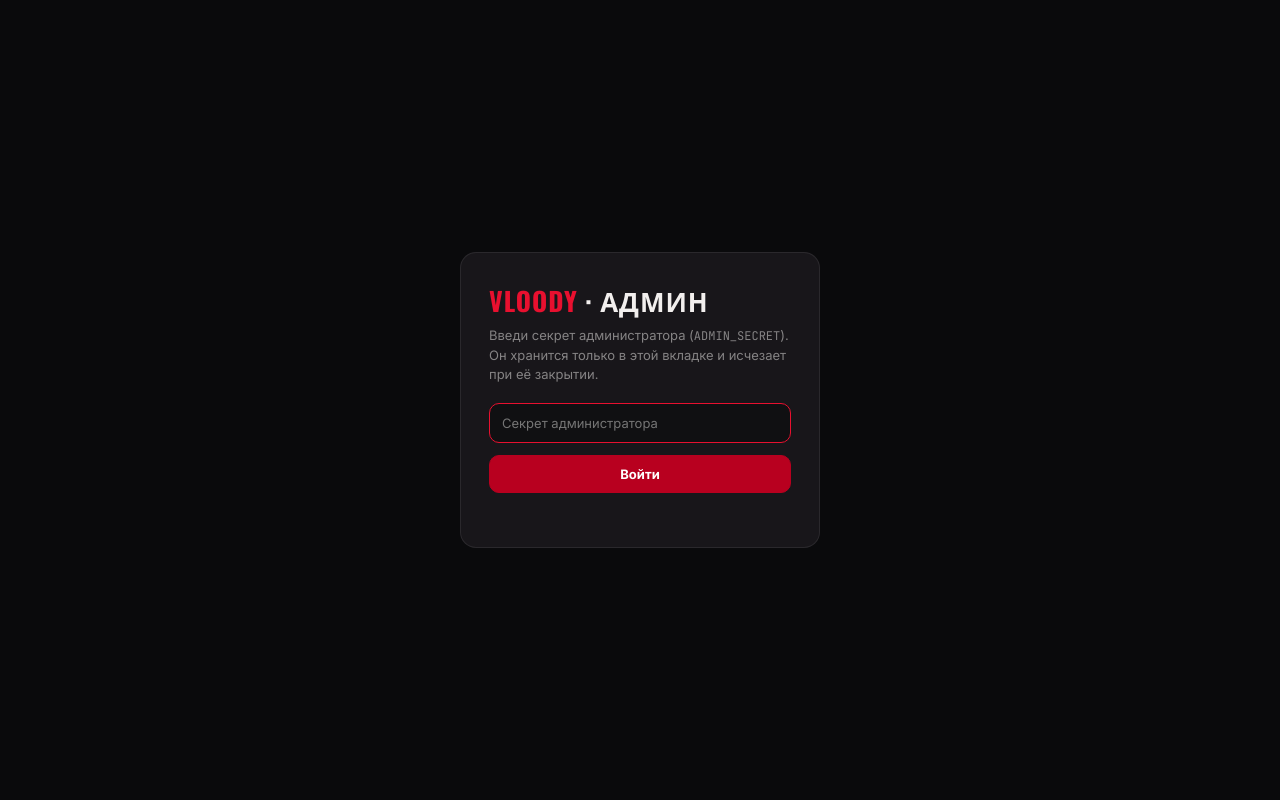
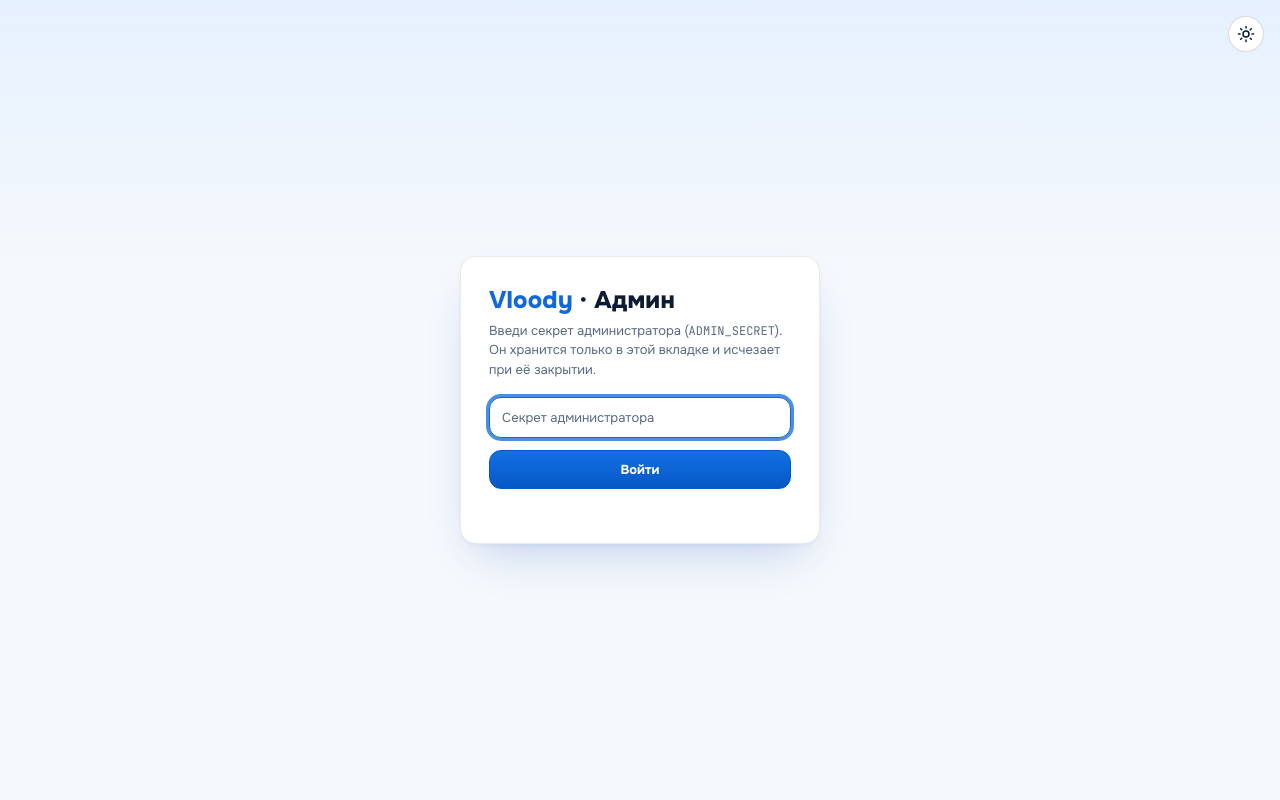
Before and after one commit to lrexe/CosmoDrop, a Flask app: page /admin in a window 1280 px wide. Run offline with Flask 3, Linux system fonts and the light colour scheme.

Commit message:
Admin panel on shared Vloody design tokens with dark/light theme switch
Co-Authored-By: Claude Sonnet 5.5 <noreply@anthropic.com>

```diff
--- a/templates/admin.html
+++ b/templates/admin.html
@@ -5,98 +5,111 @@
 <meta name="viewport" content="width=device-width, initial-scale=1.0">
 <meta name="robots" content="noindex, nofollow">
 <title>Vloody · Админ</title>
-<link href="https://fonts.googleapis.com/css2?family=Oswald:wght@500;600;700&family=Inter:wght@400;500;600;700&family=JetBrains+Mono:wght@400;500;700&display=swap" rel="stylesheet">
+<link rel="preconnect" href="https://fonts.googleapis.com">
+<link href="https://fonts.googleapis.com/css2?family=Onest:wght@400;500;600;700;800&family=JetBrains+Mono:wght@400;500;700&display=swap" rel="stylesheet">
+<link rel="stylesheet" href="{{ url_for('static', filename='css/vl-tokens.css') }}">
+<script src="{{ url_for('static', filename='js/vl-theme.js') }}"></script>
 <style>
-:root{
-  --void:#0A0A0C;--deep:#101012;--lift:#141417;--card:#18161A;--line:#ffffff14;
-  --v:#B8001F;--v2:#E8102F;--v3:#FF6B7A;--v4:#B8001F1f;--gold:#D4AF37;--em:#10b981;--rose:#f43f5e;
-  --t0:#F2EFEE;--t1:#F2EFEEcc;--t2:#F2EFEE80;
-  --syne:'Oswald',system-ui,sans-serif;--inter:'Inter',system-ui,sans-serif;--mono:'JetBrains Mono',ui-monospace,monospace;
-}
+/* Токены темы — static/css/vl-tokens.css (dark/light). Своих цветов здесь нет. */
 *{box-sizing:border-box;margin:0;padding:0;}
-body{background:var(--void);color:var(--t0);font-family:var(--inter);font-size:14px;min-height:100vh;}
+body{background:var(--bg-glow) no-repeat,var(--bg);background-attachment:fixed;color:var(--text);font-family:var(--font);font-size:14px;min-height:100vh;-webkit-font-smoothing:antialiased;}
 button,input,select{font-family:inherit;font-size:13px;}
 .hid{display:none!important;}
-.mono{font-family:var(--mono);font-size:12px;}
-.muted{color:var(--t2);}
-.pos{color:var(--em);} .neg{color:var(--rose);} .warn{color:var(--gold);}
+.mono{font-family:var(--vl-mono);font-size:12px;}
+.muted{color:var(--muted);}
+.pos{color:var(--success);} .neg{color:var(--danger);} .warn{color:var(--warn);}
+a:focus-visible,button:focus-visible,input:focus-visible,select:focus-visible{outline:none;box-shadow:var(--focus);}
 
 /* вход */
-#login{min-height:100vh;display:flex;align-items:center;justify-content:center;padding:20px;}
-.login-card{width:100%;max-width:360px;background:var(--card);border:1px solid var(--line);border-radius:16px;padding:28px;}
-.logo{font-family:var(--syne);font-size:26px;font-weight:700;letter-spacing:1px;text-transform:uppercase;}
-.logo em{font-style:normal;color:var(--v2);}
-.login-card p{color:var(--t2);font-size:13px;margin:6px 0 18px;line-height:1.5;}
-.inp{width:100%;background:var(--deep);border:1px solid var(--line);border-radius:10px;color:var(--t0);padding:11px 12px;outline:none;}
-.inp:focus{border-color:var(--v2);}
-.btn{background:var(--v);border:1px solid var(--v);color:#fff;font-weight:700;border-radius:10px;padding:10px 16px;cursor:pointer;}
-.btn:hover{background:var(--v2);}
-.btn.block{width:100%;margin-top:12px;}
-.btn.ghost{background:transparent;border-color:var(--line);color:var(--t1);}
-.btn.ghost:hover{border-color:var(--v2);color:var(--t0);background:transparent;}
-.btn.ok{background:#0b7a55;border-color:#0b7a55;} .btn.ok:hover{background:var(--em);}
-.btn.sm{padding:6px 10px;font-size:12px;border-radius:8px;}
+#login{min-height:100vh;display:flex;align-items:center;justify-content:center;padding:20px;position:relative;}
+#login .themebtn{position:absolute;top:16px;right:16px;}
+.login-card{width:100%;max-width:360px;background:var(--surface);border:1px solid var(--vl-line);border-radius:var(--r-md);padding:28px;box-shadow:var(--shadow-2);}
+.logo{font-size:24px;font-weight:800;letter-spacing:.2px;}
+.logo em{font-style:normal;color:var(--accent-text);}
+.login-card p{color:var(--muted);font-size:13px;margin:6px 0 18px;line-height:1.5;}
+.inp{width:100%;background:var(--field);border:1px solid var(--line-strong);border-radius:var(--r-sm);color:var(--text);padding:11px 12px;outline:none;}
+.inp::placeholder{color:var(--muted);}
+.inp:focus{border-color:var(--accent-text);}
+.btn{display:inline-block;background:var(--accent-grad);border:1px solid var(--accent-2);color:var(--on-accent);font-weight:700;border-radius:var(--r-sm);padding:10px 16px;cursor:pointer;text-decoration:none;}
+.btn:hover{filter:brightness(1.08);}
+.btn.block{display:block;width:100%;margin-top:12px;}
+.btn.ghost{background:transparent;border-color:var(--line-strong);color:var(--text);}
+.btn.ghost:hover{border-color:var(--accent-text);color:var(--accent-text);filter:none;}
+.btn.ok{background:transparent;border-color:var(--success);color:var(--success);} .btn.ok:hover{background:var(--surface-2);filter:none;}
+.btn.sm{padding:6px 10px;font-size:12px;border-radius:var(--r-sm);}
 .btn:disabled{opacity:.4;cursor:not-allowed;}
-.err{color:var(--v3);font-size:12.5px;margin-top:10px;min-height:16px;}
+.err{color:var(--danger);font-size:12.5px;margin-top:10px;min-height:16px;}
+.themebtn{display:inline-flex;align-items:center;justify-content:center;width:36px;height:36px;padding:0;background:var(--surface);border:1px solid var(--line-strong);border-radius:var(--r-pill);color:var(--text);cursor:pointer;}
+.themebtn:hover{border-color:var(--accent-text);color:var(--accent-text);}
+.themebtn svg{width:18px;height:18px;}
+.themebtn .i-sun{display:none;}
+:root[data-theme="light"] .themebtn .i-sun{display:block;}
+:root[data-theme="light"] .themebtn .i-moon{display:none;}
 
 /* каркас */
-header{display:flex;align-items:center;gap:16px;padding:14px 24px;border-bottom:1px solid var(--line);background:var(--deep);position:sticky;top:0;z-index:5;flex-wrap:wrap;}
+header{display:flex;align-items:center;gap:16px;padding:14px 24px;border-bottom:1px solid var(--vl-line);background:var(--surface);position:sticky;top:0;z-index:5;flex-wrap:wrap;}
 header .logo{font-size:20px;}
-.badge{font-family:var(--mono);font-size:10px;font-weight:700;letter-spacing:.5px;padding:3px 8px;border-radius:999px;border:1px solid var(--line);color:var(--t2);}
-.badge.demo{background:var(--v4);border-color:var(--v);color:var(--v3);}
+.badge{font-family:var(--vl-mono);font-size:10px;font-weight:700;letter-spacing:.5px;padding:3px 8px;border-radius:var(--r-pill);border:1px solid var(--line-strong);color:var(--muted);}
+.badge.demo{background:var(--accent-soft);border-color:var(--accent-text);color:var(--accent-text);}
 nav{display:flex;gap:4px;flex-wrap:wrap;margin-left:auto;}
-nav button{background:none;border:none;color:var(--t2);font-weight:600;padding:8px 12px;border-radius:8px;cursor:pointer;}
-nav button:hover{color:var(--t0);}
-nav button.on{background:var(--v4);color:var(--v3);}
-nav button .cnt{background:var(--v2);color:#fff;font-size:10px;font-weight:700;border-radius:999px;padding:1px 6px;margin-left:5px;}
+header .themebtn{flex:none;}
+nav button{background:none;border:none;color:var(--muted);font-weight:600;padding:8px 12px;border-radius:var(--r-sm);cursor:pointer;}
+nav button:hover{color:var(--text);}
+nav button.on{background:var(--accent-soft);color:var(--accent-text);}
+nav button .cnt{background:var(--accent);color:var(--on-accent);font-size:10px;font-weight:700;border-radius:var(--r-pill);padding:1px 6px;margin-left:5px;}
 main{max-width:1180px;margin:0 auto;padding:22px 24px 60px;}
-h2{font-family:var(--syne);font-size:20px;font-weight:600;letter-spacing:.5px;margin-bottom:14px;}
-h3{font-size:12px;font-weight:700;color:var(--t2);text-transform:uppercase;letter-spacing:.8px;margin:24px 0 10px;}
+h2{font-size:20px;font-weight:700;margin-bottom:14px;}
+h3{font-size:12px;font-weight:700;color:var(--muted);text-transform:uppercase;letter-spacing:.8px;margin:24px 0 10px;}
 .toolbar{display:flex;gap:8px;align-items:center;margin-bottom:14px;flex-wrap:wrap;}
 .toolbar .inp{max-width:280px;}
-.seg{display:flex;background:var(--deep);border:1px solid var(--line);border-radius:10px;padding:3px;}
-.seg button{background:none;border:none;color:var(--t2);font-weight:600;padding:6px 12px;border-radius:7px;cursor:pointer;}
-.seg button.on{background:var(--card);color:var(--t0);}
+.seg{display:flex;background:var(--surface);border:1px solid var(--vl-line);border-radius:var(--r-sm);padding:3px;}
+.seg button{background:none;border:none;color:var(--muted);font-weight:600;padding:6px 12px;border-radius:9px;cursor:pointer;}
+.seg button:hover{color:var(--text);}
+.seg button.on{background:var(--surface-2);color:var(--text);}
 
 .tiles{display:grid;grid-template-columns:repeat(auto-fit,minmax(200px,1fr));gap:12px;}
-.tile{background:var(--card);border:1px solid var(--line);border-radius:14px;padding:16px;}
-.tile .lbl{font-size:11.5px;color:var(--t2);font-weight:600;}
-.tile .val{font-family:var(--syne);font-size:28px;font-weight:600;margin-top:6px;font-variant-numeric:tabular-nums;}
-.tile .val small{font-family:var(--inter);font-size:12px;color:var(--t2);font-weight:600;margin-left:4px;}
-.tile .sub{font-size:11.5px;color:var(--t2);margin-top:4px;}
-.tile.accent{border-color:var(--v);background:linear-gradient(160deg,var(--v4),var(--card));}
+.tile{background:var(--surface);border:1px solid var(--vl-line);border-radius:var(--r-md);padding:16px;box-shadow:var(--shadow-1);}
+.tile .lbl{font-size:11.5px;color:var(--muted);font-weight:600;}
+.tile .val{font-family:var(--vl-mono);font-size:26px;font-weight:700;margin-top:6px;font-variant-numeric:tabular-nums;}
+.tile .val small{font-family:var(--font);font-size:12px;color:var(--muted);font-weight:600;margin-left:4px;}
+.tile .sub{font-size:11.5px;color:var(--muted);margin-top:4px;}
+.tile.accent{border-color:var(--accent-text);background:linear-gradient(160deg,var(--accent-soft),var(--surface));}
 
-.tbl-wrap{background:var(--card);border:1px solid var(--line);border-radius:14px;overflow-x:auto;}
+.tbl-wrap{background:var(--surface);border:1px solid var(--vl-line);border-radius:var(--r-md);overflow-x:auto;}
 table{width:100%;border-collapse:collapse;}
-th{font-size:11px;font-weight:700;color:var(--t2);text-transform:uppercase;letter-spacing:.6px;text-align:left;padding:11px 14px;border-bottom:1px solid var(--line);white-space:nowrap;}
-td{padding:11px 14px;border-bottom:1px solid var(--line);vertical-align:middle;}
+th{font-size:11px;font-weight:700;color:var(--muted);text-transform:uppercase;letter-spacing:.6px;text-align:left;padding:11px 14px;border-bottom:1px solid var(--vl-line);white-space:nowrap;}
+td{padding:11px 14px;border-bottom:1px solid var(--vl-line);vertical-align:middle;}
 tr:last-child td{border-bottom:none;}
 td.num,th.num{text-align:right;font-variant-numeric:tabular-nums;}
 td .acts{display:flex;gap:6px;justify-content:flex-end;flex-wrap:wrap;}
-.empty{padding:28px;text-align:center;color:var(--t2);}
-.pill{display:inline-block;font-size:10.5px;font-weight:700;padding:2px 8px;border-radius:999px;border:1px solid var(--line);white-space:nowrap;}
-.pill.live,.pill.pending,.pill.withdraw_requested{color:var(--gold);border-color:#D4AF3766;}
-.pill.finished,.pill.paid,.pill.held{color:var(--em);border-color:#10b98166;}
-.pill.cancelled,.pill.rejected,.pill.banned{color:var(--rose);border-color:#f43f5e66;}
-.pill.locked{color:var(--v3);border-color:var(--v);}
-.link{color:var(--v3);cursor:pointer;text-decoration:none;}
+.empty{padding:28px;text-align:center;color:var(--muted);}
+.pill{display:inline-block;font-size:10.5px;font-weight:700;padding:2px 8px;border-radius:var(--r-pill);border:1px solid var(--line-strong);white-space:nowrap;}
+.pill.live,.pill.pending,.pill.withdraw_requested{color:var(--warn);border-color:currentColor;}
+.pill.finished,.pill.paid,.pill.held{color:var(--success);border-color:currentColor;}
+.pill.cancelled,.pill.rejected,.pill.banned{color:var(--danger);border-color:currentColor;}
+.pill.locked{color:var(--accent-text);border-color:currentColor;}
+.link{background:none;border:none;padding:0;font:inherit;text-align:inherit;color:var(--accent-text);cursor:pointer;text-decoration:none;}
 .link:hover{text-decoration:underline;}
-.note{background:var(--lift);border:1px solid var(--line);border-radius:12px;padding:12px 14px;font-size:12.5px;color:var(--t1);line-height:1.6;margin-bottom:14px;}
-.note b{color:var(--t0);}
+.note{background:var(--surface-2);border:1px solid var(--vl-line);border-radius:var(--r-sm);padding:12px 14px;font-size:12.5px;color:var(--text);line-height:1.6;margin-bottom:14px;}
+.note b{font-weight:700;}
 
-#drawer{position:fixed;inset:0;background:#000000b0;z-index:20;display:flex;justify-content:flex-end;}
-.drawer-card{width:100%;max-width:520px;background:var(--deep);border-left:1px solid var(--line);padding:22px;overflow-y:auto;}
+#drawer{position:fixed;inset:0;background:rgba(0,0,0,.6);z-index:20;display:flex;justify-content:flex-end;}
+.drawer-card{width:100%;max-width:520px;background:var(--surface);border-left:1px solid var(--vl-line);padding:22px;overflow-y:auto;color:var(--text);}
 .drawer-head{display:flex;justify-content:space-between;align-items:flex-start;gap:10px;margin-bottom:14px;}
 .kv{display:grid;grid-template-columns:auto 1fr;gap:6px 14px;font-size:13px;margin-bottom:8px;}
-.kv span:nth-child(odd){color:var(--t2);}
-#toast{position:fixed;bottom:22px;left:50%;transform:translateX(-50%) translateY(20px);background:var(--card);border:1px solid var(--v);color:var(--t0);padding:10px 18px;border-radius:10px;opacity:0;transition:all .2s;z-index:50;pointer-events:none;font-weight:600;}
+.kv span:nth-child(odd){color:var(--muted);}
+#toast{position:fixed;bottom:22px;left:50%;transform:translateX(-50%) translateY(20px);background:var(--surface-2);border:1px solid var(--accent-text);color:var(--text);padding:10px 18px;border-radius:var(--r-sm);opacity:0;transition:all var(--dur) var(--ease);z-index:50;pointer-events:none;font-weight:600;box-shadow:var(--shadow-2);}
 #toast.on{opacity:1;transform:translateX(-50%);}
-@media(max-width:640px){header{padding:12px 14px;} main{padding:16px 14px 50px;} nav{margin-left:0;}}
+@media(max-width:640px){header{padding:12px 14px;} main{padding:16px 14px 50px;} nav{margin-left:0;order:3;width:100%;} header .themebtn{order:2;margin-left:auto;}}
 </style>
 </head>
 <body>
 
 <div id="login">
+  <button type="button" class="themebtn" data-act="theme" aria-pressed="true" aria-label="Тёмная тема" title="Сменить тему">
+    <svg class="i-moon" viewBox="0 0 24 24" fill="none" stroke="currentColor" stroke-width="2" stroke-linecap="round" stroke-linejoin="round" aria-hidden="true"><path d="M21 12.8A9 9 0 1 1 11.2 3a7 7 0 0 0 9.8 9.8z"/></svg>
+    <svg class="i-sun" viewBox="0 0 24 24" fill="none" stroke="currentColor" stroke-width="2" stroke-linecap="round" stroke-linejoin="round" aria-hidden="true"><circle cx="12" cy="12" r="4"/><path d="M12 2v2M12 20v2M4.9 4.9l1.4 1.4M17.7 17.7l1.4 1.4M2 12h2M20 12h2M4.9 19.1l1.4-1.4M17.7 6.3l1.4-1.4"/></svg>
+  </button>
   <form class="login-card" id="login-form">
     <div class="logo"><em>Vloody</em> · Админ</div>
     <p>Введи секрет администратора (<span class="mono">ADMIN_SECRET</span>). Он хранится только в этой вкладке и исчезает при её закрытии.</p>
@@ -119,6 +132,10 @@ td .acts{display:flex;gap:6px;justify-content:flex-end;flex-wrap:wrap;}
       <button data-tab="revenue">Доход</button>
       <button data-act="logout" class="muted">Выйти</button>
     </nav>
+  <button type="button" class="themebtn" data-act="theme" aria-pressed="true" aria-label="Тёмная тема" title="Сменить тему">
+    <svg class="i-moon" viewBox="0 0 24 24" fill="none" stroke="currentColor" stroke-width="2" stroke-linecap="round" stroke-linejoin="round" aria-hidden="true"><path d="M21 12.8A9 9 0 1 1 11.2 3a7 7 0 0 0 9.8 9.8z"/></svg>
+    <svg class="i-sun" viewBox="0 0 24 24" fill="none" stroke="currentColor" stroke-width="2" stroke-linecap="round" stroke-linejoin="round" aria-hidden="true"><circle cx="12" cy="12" r="4"/><path d="M12 2v2M12 20v2M4.9 4.9l1.4 1.4M17.7 17.7l1.4 1.4M2 12h2M20 12h2M4.9 19.1l1.4-1.4M17.7 6.3l1.4-1.4"/></svg>
+  </button>
   </header>
   <main id="view"></main>
 </div>
@@ -135,7 +152,7 @@ td .acts{display:flex;gap:6px;justify-content:flex-end;flex-wrap:wrap;}
   const fmt = (n) => (Number(n) || 0).toLocaleString("ru-RU");
   const when = (ts) => ts ? new Date(ts * 1000).toLocaleString("ru-RU", { day: "2-digit", month: "2-digit", hour: "2-digit", minute: "2-digit" }) : "—";
   const pill = (st, label) => `<span class="pill ${esc(st)}">${esc(label || st)}</span>`;
-  const MODE = { wheel: "🎡 Колесо", vault: "🔒 Сейф", auction: "🕶 Аукцион" };
+  const MODE = { wheel: "Колесо", vault: "Сейф", auction: "Аукцион" };
   const PO = { pending: "ожидает", paid: "выплачено", rejected: "отклонено" };
   const PL = { live: "идёт", finished: "завершён", cancelled: "отменён" };
   const GS = { held: "в инвентаре", locked: "в раунде", withdraw_requested: "ждёт выдачи", withdrawn: "выдан" };
@@ -155,6 +172,17 @@ td .acts{display:flex;gap:6px;justify-content:flex-end;flex-wrap:wrap;}
     if (!res.ok) throw new Error((data && data.error) || "Ошибка " + res.status);
     return data;
   }
+
+  // ---------------------------------------------------------------- тема
+  function syncTheme() {
+    const dark = !window.VLTheme || window.VLTheme.get() === "dark";
+    document.querySelectorAll("[data-act=theme]").forEach((b) => {
+      b.setAttribute("aria-pressed", dark ? "true" : "false");
+      b.setAttribute("aria-label", dark ? "Тёмная тема" : "Светлая тема");
+    });
+  }
+  document.addEventListener("vl:theme", syncTheme);
+  syncTheme();
 
   // ---------------------------------------------------------------- вход
   function logout(msg) {
@@ -244,11 +272,11 @@ td .acts{display:flex;gap:6px;justify-content:flex-end;flex-wrap:wrap;}
           ? `${pay}<button class="btn sm ok" data-payout="${r.id}" data-action="paid">Выплачено</button><button class="btn sm ghost" data-payout="${r.id}" data-action="reject">Отклонить</button>` : "";
         return `<tr>
           <td class="mono">#${r.id}</td>
-          <td><a class="link" data-user="${r.telegram_id}">${esc(r.username ? "@" + r.username : r.telegram_id)}</a></td>
-          <td>${ton ? "💎 TON" : "⭐ Stars"}</td>
-          <td class="mono"><span class="link" data-copy="${esc(r.destination)}" title="Скопировать">${esc(r.destination)}</span></td>
+          <td><button type="button" class="link" data-user="${r.telegram_id}">${esc(r.username ? "@" + r.username : r.telegram_id)}</button></td>
+          <td>${ton ? "TON" : "Stars"}</td>
+          <td class="mono"><button type="button" class="link mono" data-copy="${esc(r.destination)}" title="Скопировать">${esc(r.destination)}</button></td>
           <td class="num">${fmt(r.amount)}</td>
-          <td class="num"><b>${ton ? r.net_ton.toFixed(2) + " TON" : fmt(r.net) + " ⭐"}</b><div class="muted">комиссия ${fmt(r.commission)}</div></td>
+          <td class="num"><b>${ton ? r.net_ton.toFixed(2) + " TON" : fmt(r.net) + " Stars"}</b><div class="muted">комиссия ${fmt(r.commission)}</div></td>
           <td>${pill(r.status, PO[r.status])}</td><td class="muted">${when(r.ts)}</td>
           <td><div class="acts">${acts}</div></td></tr>`;
       });
@@ -262,7 +290,7 @@ td .acts{display:flex;gap:6px;justify-content:flex-end;flex-wrap:wrap;}
       const { items } = await api("pools?status=" + filters.pools);
       const rows = items.map((p) => `<tr>
         <td class="mono">#${p.id}</td><td>${esc(p.emoji)} ${esc(p.title)}</td><td>${MODE[p.mode] || esc(p.mode)}</td>
-        <td><a class="link" data-user="${p.organizer_tid}">${esc(p.organizer)}</a></td>
+        <td><button type="button" class="link" data-user="${p.organizer_tid}">${esc(p.organizer)}</button></td>
         <td class="num">${fmt(p.bank)}</td><td class="num">${p.participants} / ${p.entries}</td>
         <td>${pill(p.status, PL[p.status])}${p.winner ? ` <span class="muted">→ ${esc(p.winner)}</span>` : ""}</td>
         <td class="num">${p.status === "finished" ? fmt(p.commission) : "—"}</td>
@@ -277,7 +305,7 @@ td .acts{display:flex;gap:6px;justify-content:flex-end;flex-wrap:wrap;}
     async users(v) {
       const { items } = await api("users?q=" + encodeURIComponent(filters.users));
       const rows = items.map((u) => `<tr>
-        <td><a class="link" data-user="${u.telegram_id}">${esc(u.name)}</a>${u.banned ? " " + pill("banned", "бан") : ""}</td>
+        <td><button type="button" class="link" data-user="${u.telegram_id}">${esc(u.name)}</button>${u.banned ? " " + pill("banned", "бан") : ""}</td>
         <td class="mono">${u.telegram_id}</td><td class="num"><b>${fmt(u.balance)}</b></td>
         <td class="num">${fmt(u.staked)}</td><td class="num">${fmt(u.earned)}</td><td class="num">${u.level}</td>
         <td class="muted">${when(u.registered_ts)}</td>
@@ -293,7 +321,7 @@ td .acts{display:flex;gap:6px;justify-content:flex-end;flex-wrap:wrap;}
       const { items } = await api("gifts?status=" + filters.gifts);
       const rows = items.map((g) => `<tr>
         <td class="mono">#${g.id}</td><td>${esc(g.emoji)} ${esc(g.name)}</td>
-        <td><a class="link" data-user="${g.owner_tid}">${esc(g.owner)}</a></td>
+        <td><button type="button" class="link" data-user="${g.owner_tid}">${esc(g.owner)}</button></td>
         <td>${pill(g.status, GS[g.status])}</td><td>${g.source === "win" ? "выигран" : "внесён"}</td>
         <td class="num">${g.transfer_fee || "—"}</td><td class="mono muted">${esc(g.tg_gift_id || "демо")}</td>
         <td class="muted">${when(g.created_ts)}</td></tr>`);
@@ -323,7 +351,7 @@ td .acts{display:flex;gap:6px;justify-content:flex-end;flex-wrap:wrap;}
       <div class="drawer-head"><div><h2 style="margin:0">${esc(u.name)}</h2><span class="mono muted">ID ${u.telegram_id}</span>${u.banned ? " " + pill("banned", "заблокирован") : ""}</div>
         <button class="btn sm ghost" data-act="drawer-close">Закрыть</button></div>
       <div class="kv"><span>Баланс</span><b>${fmt(u.balance)} VLD</b>
-        <span>Пригласил</span><span>${u.referred_by ? `<a class="link" data-user="${u.referred_by}">ID ${u.referred_by}</a>` : "—"}</span>
+        <span>Пригласил</span><span>${u.referred_by ? `<button type="button" class="link" data-user="${u.referred_by}">ID ${u.referred_by}</button>` : "—"}</span>
         <span>Реферальный доход</span><span>${fmt(u.referral_earned)} VLD</span></div>
       <button class="btn sm ghost" data-ban="${u.telegram_id}" data-action="${u.banned ? "unban" : "ban"}" data-drawer="1">${u.banned ? "Разблокировать" : "Заблокировать"}</button>
       <h3>Подарки</h3>
@@ -345,6 +373,7 @@ td .acts{display:flex;gap:6px;justify-content:flex-end;flex-wrap:wrap;}
     if ((el = t("[data-act]"))) {
       const a = el.dataset.act;
       if (a === "logout") return logout();
+      if (a === "theme") { if (window.VLTheme) window.VLTheme.toggle(); return syncTheme(); }
       if (a === "drawer-close") return $("drawer").classList.add("hid");
       if (a === "ton-scan") {
         el.disabled = true;
```
